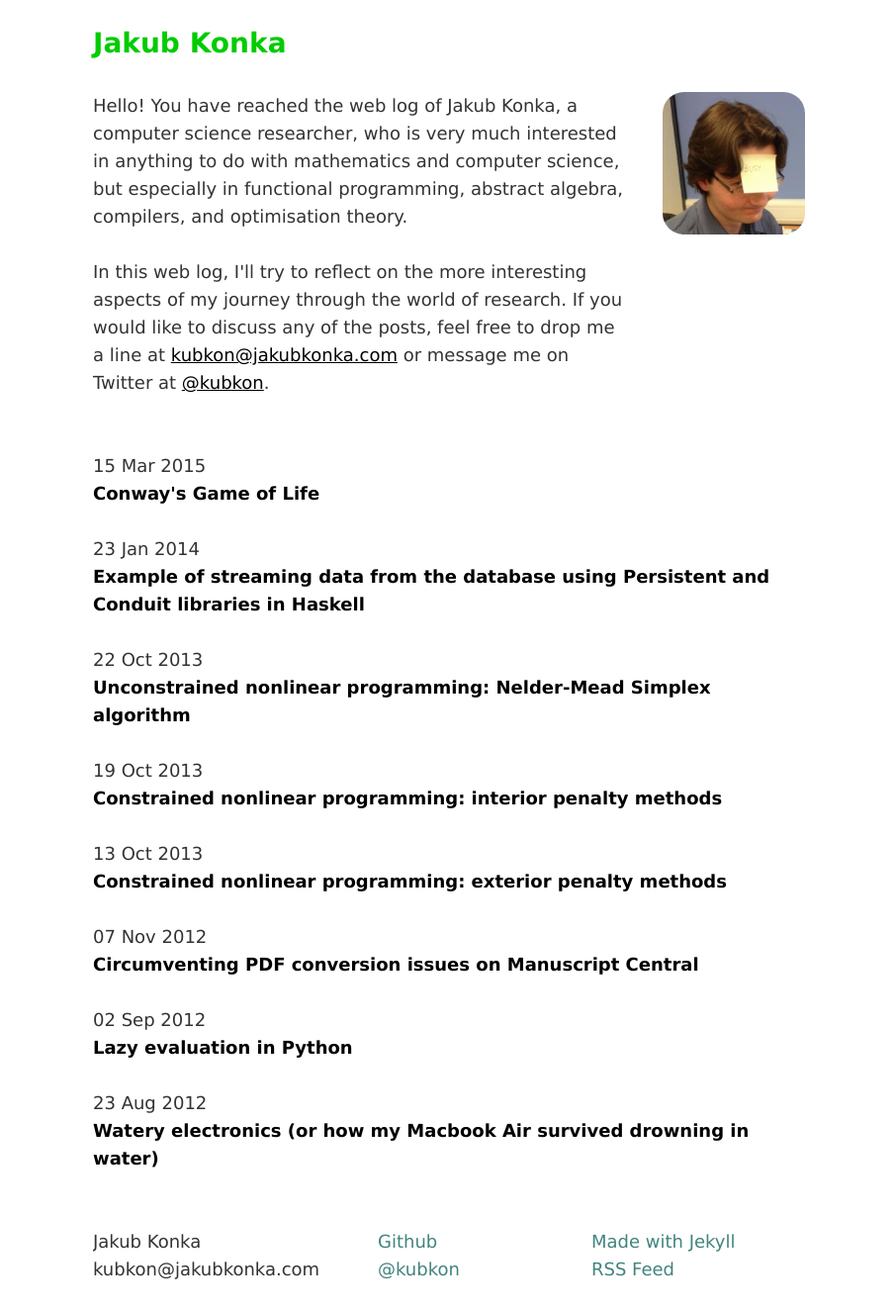
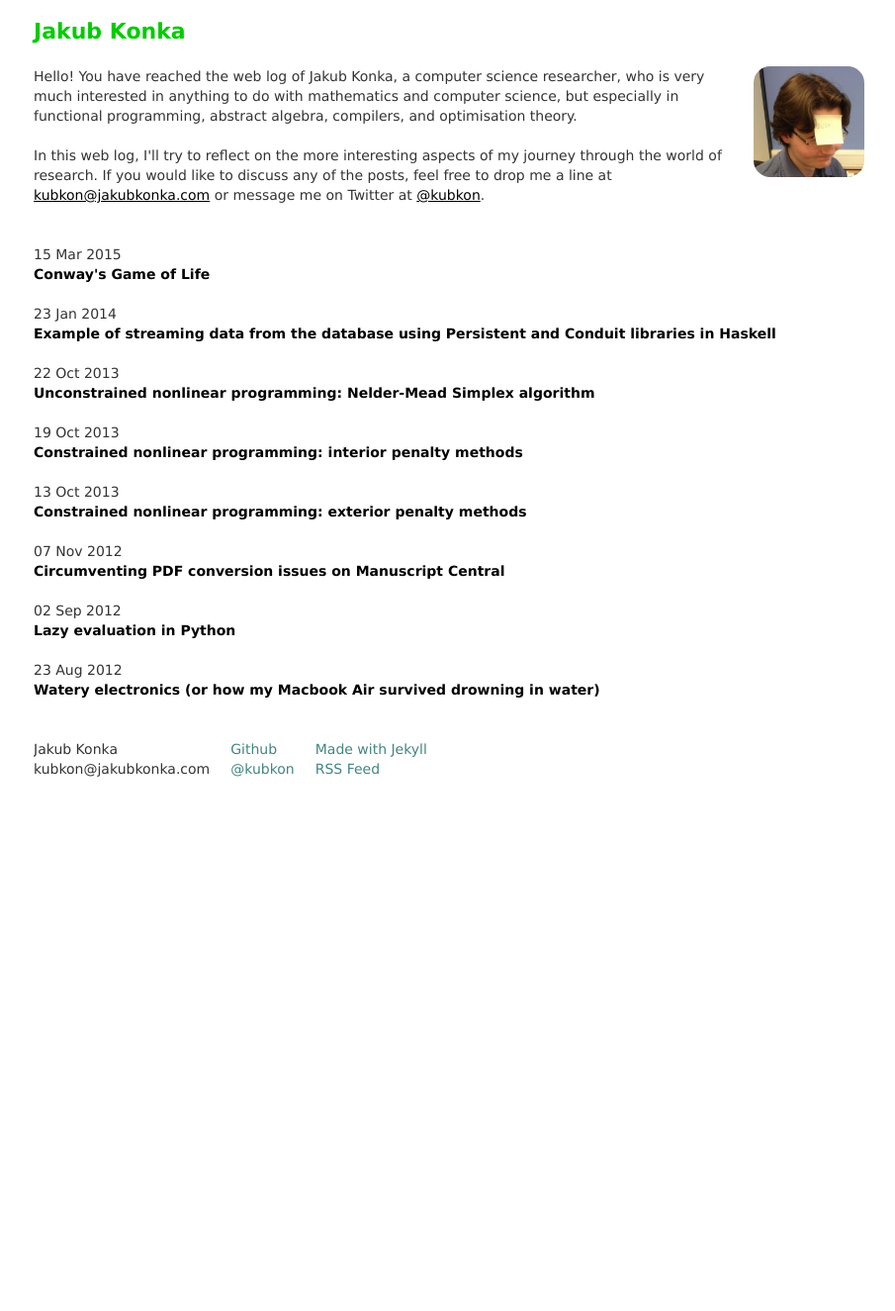
Before and after one commit to kubkon/kubkon.github.com, a Jekyll site: the page built from index.html, in a window 1280 px wide. Shown: the whole page at 99% size, without its empty margins (186-1091 px from the left). Built offline with Jekyll 4.4.1, drawn with Linux system fonts in a browser that asks for light colours; after the commit the page ends 900 px from its top, so only the background shows below that.

Commit message:
Update CSS

```diff
--- a/sass/screen.sass
+++ b/sass/screen.sass
@@ -2,10 +2,10 @@
 
 +global-reset
 
-$base-font-size: 18px
-$base-line-height: 14px
+$base-font-size: 14px
+$base-line-height: 10px
 
-$heading-font-sizes: 28px, 26px, 24px, 22px, 20px, 20px
+$heading-font-sizes: 22px, 20px, 18px, 16px, 14px, 14px
 
 $background-color: #fff
 $foreground-color: #333
@@ -61,7 +61,7 @@ a:hover
   +adjust-font-size-to(12px)
 
 #site
-  width: 40em
+  width: 60em
   margin: 0 auto
   position: relative
   +leader(2)
@@ -79,7 +79,7 @@ a:hover
     text-decoration: none
 
 #about
-  max-width: 30em
+  max-width: 50em
   .photo
     position: absolute
     right: 0
@@ -142,9 +142,9 @@ em strong, strong em
   +leader(4)
   +padding-trailer(2)
   li.contact
-    width: 40%
+    margin-right: 1.5em
   li
-    width: 30%
+    margin-right: 1.5em
     float: left
   $footer-link-color: #8470ff
   a
@@ -155,8 +155,8 @@ em strong, strong em
     color: $background-color
 
 @media screen and (max-width: 800px)
-  $base-font-size: 16px
-  $base-line-height: 12px
+  $base-font-size: 14px
+  $base-line-height: 10px
   +establish-baseline
   html
     +adjust-leading-to(2)
```
Also changed, not shown: css/screen.css.
